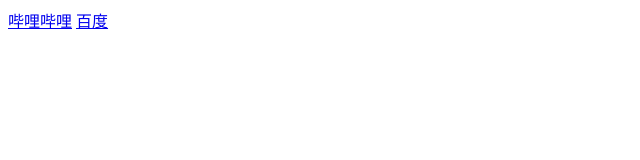
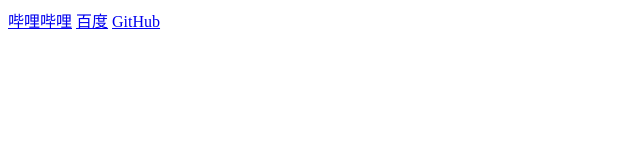
Before and after one commit to upvwalker84/M, a plain HTML site: page index.html in a window 1280 px wide. Shown: the full height of the page, 0-640 px from the left. Drawn offline with Linux system fonts and the light colour scheme.

Commit message:
Update index.html

```diff
--- a/index.html
+++ b/index.html
@@ -12,6 +12,8 @@
 
     <a href="https://www.baidu.com" target="_blank">百度</a>
 
+    <a href="https://www.github.com target="_blank">GitHub</a>
+
 </body>
 
 </html>
```
